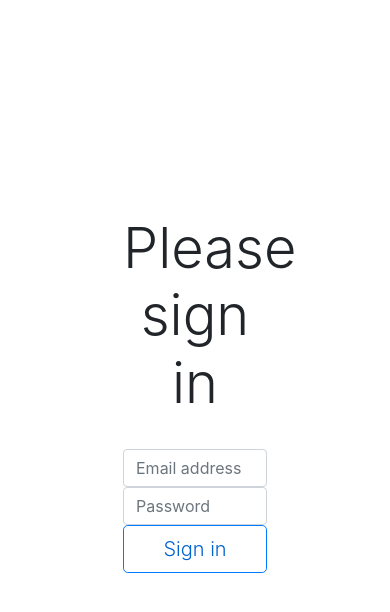
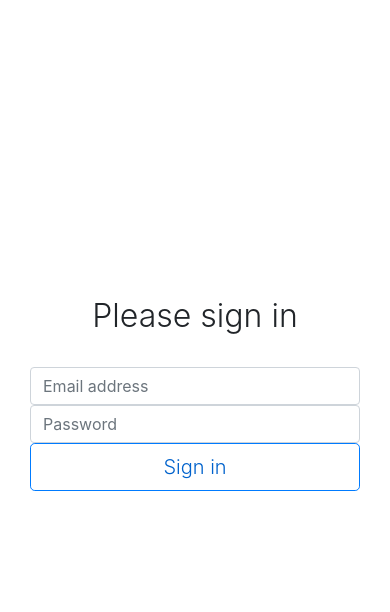
Before and after one commit to 8BitJustin/personal-blog-website, a Flask app: page /login in a window 390 px wide. Shown: the part 56-668 px from the top of the page. Run offline with Flask 2, Linux system fonts and the light colour scheme; some libraries are stand-ins or nearby versions.

Commit message:
Login CSS media queries finished.

```diff
--- a/static/css/main.css
+++ b/static/css/main.css
@@ -64,10 +64,6 @@ input[type=text] {
     height: calc(100vh - 56px)
 }
 
-.login_form_div {
-    width: 40%;
-}
-
 .form_header {
     text-align: center;
     margin-bottom: 2rem;
@@ -93,7 +89,6 @@ input[type=text] {
 .inputs {
     border: 1px solid #ccc;
     display: block;
-    width: 40%;
     margin: 6px auto;
     /* box-sizing used to align inputs with button width */
     box-sizing: border-box;
@@ -101,7 +96,6 @@ input[type=text] {
 
 .sub_button {
     display: block;
-    width: 40%;
     background-color: Transparent;
     border: 1px solid #ccc;
     text-align: center;
@@ -126,6 +120,12 @@ input[type=text] {
 * Media Queries - Index
 */
 
+@media (max-width: 991.98px) {
+    .form_header {
+        font-size: 3rem;
+    }
+}
+
 @media (max-width: 767.98px) {
     .index_intro_div {
 
@@ -149,6 +149,10 @@ input[type=text] {
 
     .post_content {
         font-size: 1.125rem;
+    }
+
+    .form_header {
+        font-size: 2.25rem;
     }
 }
 
@@ -177,4 +181,8 @@ input[type=text] {
     .post_content {
         font-size: 1rem;
     }
+
+    .form_header {
+        font-size: 2rem;
+    }
 }
--- a/templates/login.html
+++ b/templates/login.html
@@ -7,7 +7,7 @@
 
 {% block body %}
 <div class="login_div">
-    <div class="login_form_div">
+    <div class="login_form_div col-lg-6 col-md-6">
         <form class="form-signin" action="/login" method="POST">
             <h1 class="form_header display-4">Please sign in</h1>
             <label for="email" class="sr-only">Email address</label>
```
